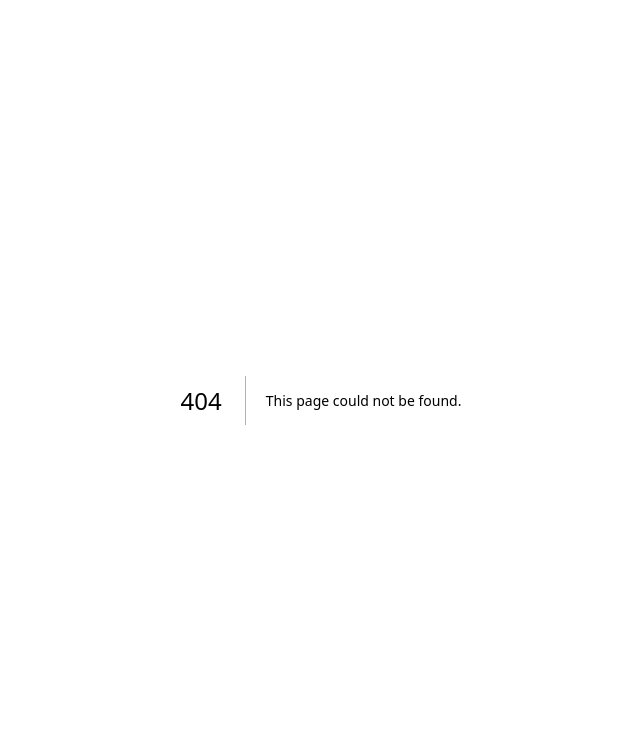
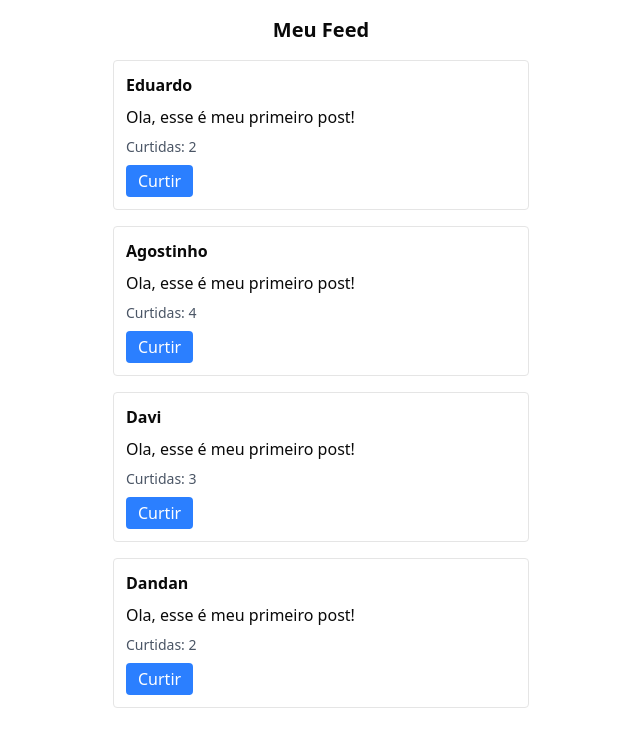
Before and after one commit to Iago-Vinicio/introducao-ao-nextjs, a Next.js app: page /feedpage in a window 1280 px wide. Before the commit this address had no page. Shown: the top 746 px of the page, without its empty margins (319-959 px from the left). Built offline with nearby package versions, Linux system fonts and the light colour scheme.

Commit message:
feat: Atividade Comunicação

```diff
--- /dev/null
+++ b/src/app/feedpage/page.tsx
@@ -0,0 +1,38 @@
+"use client";
+
+import { useState } from "react";
+import PostCard from "@/components/PostCard";
+
+type Post = {
+  id: number;
+  author: string;
+  content: string;
+  likes: number;
+};
+
+export default function FeedPage() {
+  const [posts, setPosts] = useState<Post[]>([
+    { id: 1, author: "Eduardo", content: "Ola, esse é meu primeiro post!", likes: 2 },
+    { id: 2, author: "Agostinho", content: "Ola, esse é meu primeiro post!", likes: 4 },
+    { id: 3, author: "Davi", content: "Ola, esse é meu primeiro post!", likes: 3 },
+    { id: 4, author: "Dandan", content: "Ola, esse é meu primeiro post!", likes: 2 },
+  ]);
+
+  function handleLike(id: number) {
+    setPosts((prev) =>
+      prev.map((post) =>
+        post.id === id ? { ...post, likes: post.likes + 1 } : post
+      )
+    );
+  }
+
+  return (
+    <div className="max-w-md mx-auto p-4">
+      <h1 className="text-xl font-bold mb-4 text-center">Meu Feed</h1>
+
+      {posts.map((post) => (
+        <PostCard key={post.id} post={post} onLike={handleLike} />
+      ))}
+    </div>
+  );
+}
--- /dev/null
+++ b/src/components/PostCard.tsx
@@ -0,0 +1,29 @@
+"use client";
+
+type Post = {
+  id: number;
+  author: string;
+  content: string;
+  likes: number;
+};
+
+type Props = {
+  post: Post;
+  onLike: (id: number) => void;
+};
+
+export default function PostCard({ post, onLike }: Props) {
+  return (
+    <div className="border rounded p-3 mb-4 bg-white">
+      <p className="font-semibold">{post.author}</p>
+      <p className="mt-2 mb-2">{post.content}</p>
+      <p className="text-sm text-gray-600">Curtidas: {post.likes}</p>
+      <button
+        onClick={() => onLike(post.id)}
+        className="mt-2 px-3 py-1 bg-blue-500 text-white rounded hover:bg-blue-600"
+      >
+        Curtir
+      </button>
+    </div>
+  );
+}
```
